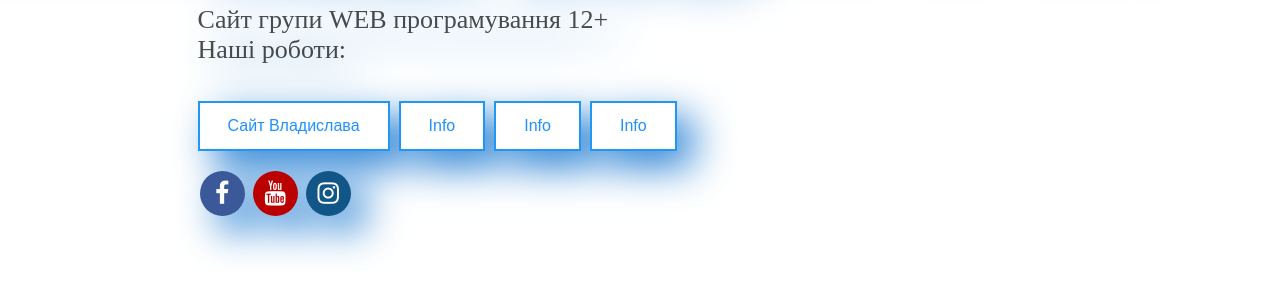
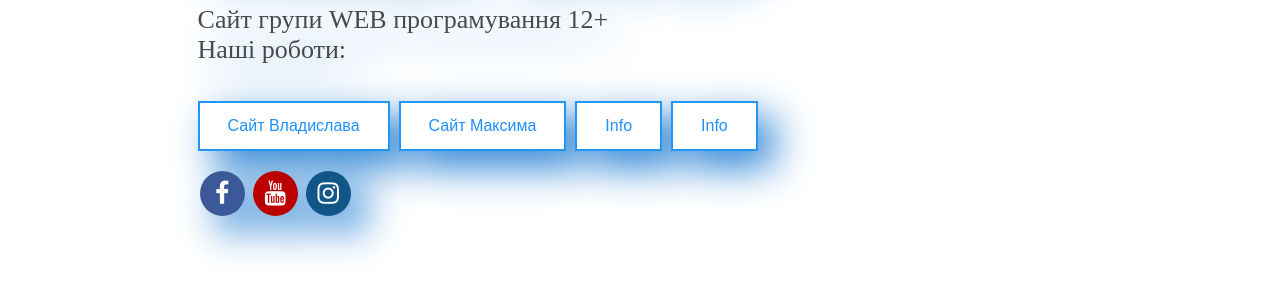
Before and after one commit to abaku/dytiachykrai_gr1, a plain HTML site: page index.html in a window 1280 px wide. Shown: the part 316-612 px from the top of the page. Drawn offline with Linux system fonts and the light colour scheme.

Commit message:
оновлення 03.07.2020

```diff
--- a/index.html
+++ b/index.html
@@ -1,5 +1,5 @@
 <!DOCTYPE html>
-<html lang="ua">
+<html lang="uk">
 <head>
     <meta charset="utf-8">
     <title>Спільний проект "Дитячий край"</title>
@@ -15,7 +15,7 @@
     <p class="p1">Сайт групи WEB програмування 12+ <br>Наші роботи:</p>
   <div>
     <button class="btn info" onclick="document.location='https://vlad-prog-pixel.github.io/123'">Сайт Владислава</button>
-    <button class="btn info">Info</button>
+    <button class="btn info" onclick="document.location='https://maksum37.github.io/sajt1'">Сайт Максима</button>
     <button class="btn info">Info</button>
     <button class="btn info">Info</button>
     <br>
@@ -26,7 +26,5 @@
     <a href="https://www.instagram.com/dytiachyi.krai" target="_blank" class="fa fa-instagram"></a>
 
 </div>
-
-
 </body>
 </html>
--- a/style.css
+++ b/style.css
@@ -22,7 +22,7 @@ font-weight: bold;
 .divhead {
     margin-top: 20%;
     margin-left: 15%;
-    margin-bottom: 15%;
+    margin-bottom: 5%;
     margin-right: 0;
 }
 /* Стилі для соціальних іконок */
```
